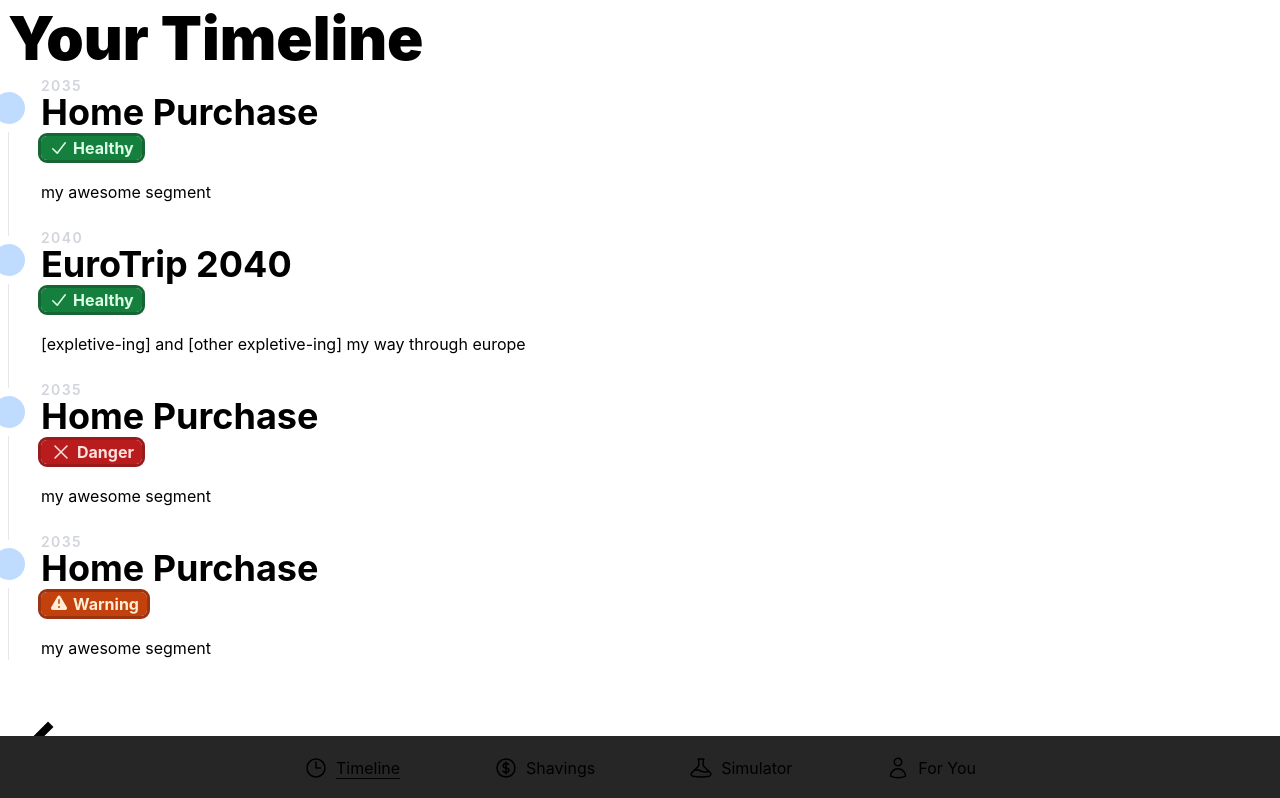
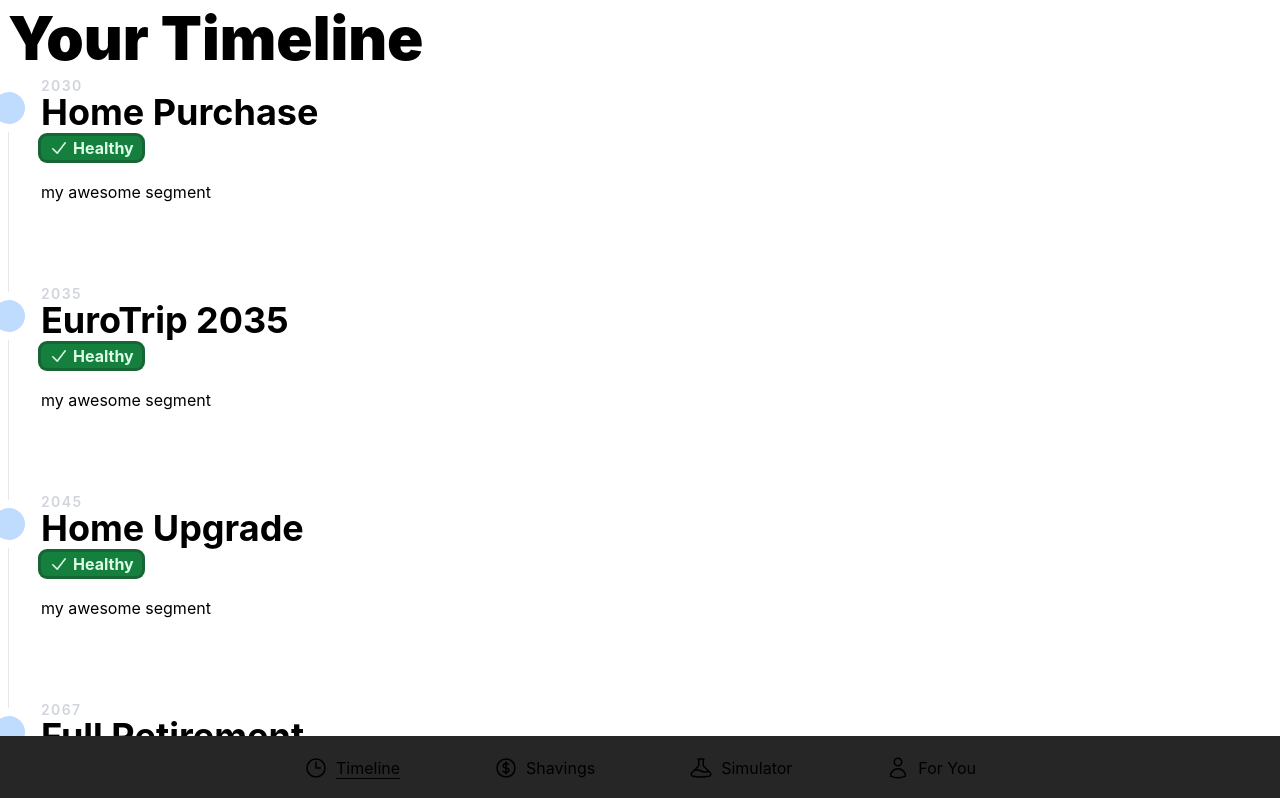
Before and after one commit to jacksonwelsh/hackdfw22, a Next.js app: page /timeline in a window 1280 px wide. Shown: the top 798 px of the page. Built offline with nearby package versions, Linux system fonts and the light colour scheme.

Commit message:
accept parameterized input for timeline

```diff
--- a/components/timeline/Badge.tsx
+++ b/components/timeline/Badge.tsx
@@ -7,13 +7,13 @@ const Badge: React.FC<BadgeProps> = ({ variant, children }) => {
   let classes;
   switch (variant) {
     case "ok":
-      classes = "bg-green-700 outline outline-green-800 text-green-100";
+      classes = "bg-green-700 ring ring-green-800 text-green-100";
       break;
     case "warn":
-      classes = "bg-orange-700 outline outline-orange-800 text-orange-100";
+      classes = "bg-orange-700 ring ring-orange-800 text-orange-100";
       break;
     case "danger":
-      classes = "bg-red-700 outline outline-red-800 text-red-100";
+      classes = "bg-red-700 ring ring-red-800 text-red-100";
   }
   return (
     <div
--- a/components/timeline/Segment.tsx
+++ b/components/timeline/Segment.tsx
@@ -16,9 +16,9 @@ const Segment: React.FC<SegmentProps> = ({
   status,
 }) => {
   return (
-    <li className="mb-10 ml-6">
+    <li className="mb-24 ml-6 h-screen md:h-auto snap-always snap-center">
       <span className="flex absolute -left-4 justify-center items-center w-8 h-8 bg-blue-200 rounded-full ring-8 ring-white dark:ring-gray-900 dark:bg-blue-900 text-blue-200 fill-current">
-        {icon}
+        <div className="h-5 w-5">{icon}</div>
       </span>
 
       <h2 className="mb-1 ml-2 mt-6 -translate-y-4">
--- a/package.json
+++ b/package.json
@@ -9,6 +9,7 @@
     "lint": "next lint"
   },
   "dependencies": {
+    "@heroicons/react": "^2.0.11",
     "autoprefixer": "^10.4.12",
     "next": "12.3.1",
     "react": "18.2.0",
--- a/pages/timeline.tsx
+++ b/pages/timeline.tsx
@@ -1,83 +1,88 @@
 import type { NextPage } from "next";
+import {
+  HomeIcon,
+  PaperAirplaneIcon,
+  BanknotesIcon,
+} from "@heroicons/react/24/solid";
+import Head from "next/head";
 import Link from "next/link";
 import Segment from "../components/timeline/Segment";
 
+type FinanceState = {
+  start: number;
+  growth: number;
+  year: number;
+  birthYear: number;
+};
+
+type Goal = {
+  title: string;
+  cost: number;
+  goalYear: number;
+  type: "goal" | "retirement";
+  icon: React.ReactNode;
+  description?: string;
+};
+
+const finances: FinanceState = {
+  start: 25_000,
+  growth: 0.06,
+  year: 2022,
+  birthYear: 2000,
+};
+
+const goals: Goal[] = [
+  {
+    title: "Home Purchase",
+    cost: 100_000,
+    goalYear: 2030,
+    type: "goal",
+    icon: <HomeIcon />,
+  },
+  {
+    title: "EuroTrip 2035",
+    cost: 5_000,
+    goalYear: 2035,
+    type: "goal",
+    icon: <PaperAirplaneIcon />,
+  },
+  {
+    title: "Home Upgrade",
+    cost: 200_000,
+    goalYear: 2045,
+    type: "goal",
+    icon: <HomeIcon />,
+  },
+  {
+    title: "Full Retirement",
+    cost: 4_000_000,
+    goalYear: 2067,
+    type: "retirement",
+    icon: <BanknotesIcon />,
+  },
+];
+
 const Timeline: NextPage = () => {
   return (
-    <main className="container mx-auto px-2">
+    <>
+      <Head>
+        <title>Timeline</title>
+      </Head>
+      <main className="container mx-auto px-2 snap-y snap-mandatory">
         <h1>Your Timeline</h1>
+
         <ol className="relative border-l border-gray-200 dark:border-gray-700 ml-4 sm:ml-0">
+          {goals.map(({ title, goalYear, cost, type, icon }, idx) => (
             <Segment
               status="ok"
-          title="Home Purchase"
-          year={2035}
-          icon={
-            <svg
-              xmlns="http://www.w3.org/2000/svg"
-              viewBox="0 0 24 24"
-              fill="currentColor"
-              className="w-5 h-5"
-            >
-              <path d="M11.47 3.84a.75.75 0 011.06 0l8.69 8.69a.75.75 0 101.06-1.06l-8.689-8.69a2.25 2.25 0 00-3.182 0l-8.69 8.69a.75.75 0 001.061 1.06l8.69-8.69z" />
-              <path d="M12 5.432l8.159 8.159c.03.03.06.058.091.086v6.198c0 1.035-.84 1.875-1.875 1.875H15a.75.75 0 01-.75-.75v-4.5a.75.75 0 00-.75-.75h-3a.75.75 0 00-.75.75V21a.75.75 0 01-.75.75H5.625a1.875 1.875 0 01-1.875-1.875v-6.198a2.29 2.29 0 00.091-.086L12 5.43z" />
-            </svg>
-          }
+              title={title}
+              year={goalYear}
+              icon={icon}
+              key={idx}
             >
               my awesome segment
             </Segment>
-        <Segment
-          status="ok"
-          title="EuroTrip 2040"
-          year={2040}
-          icon={
-            <svg
-              xmlns="http://www.w3.org/2000/svg"
-              viewBox="0 0 24 24"
-              fill="currentColor"
-              className="w-5 h-5"
-            >
-              <path d="M3.478 2.405a.75.75 0 00-.926.94l2.432 7.905H13.5a.75.75 0 010 1.5H4.984l-2.432 7.905a.75.75 0 00.926.94 60.519 60.519 0 0018.445-8.986.75.75 0 000-1.218A60.517 60.517 0 003.478 2.405z" />
-            </svg>
-          }
-        >
-          [expletive-ing] and [other expletive-ing] my way through europe
-        </Segment>
-        <Segment
-          status="danger"
-          title="Home Purchase"
-          year={2035}
-          icon={
-            <svg
-              xmlns="http://www.w3.org/2000/svg"
-              viewBox="0 0 24 24"
-              fill="currentColor"
-              className="w-6 h-6"
-            >
-              <path d="M11.47 3.84a.75.75 0 011.06 0l8.69 8.69a.75.75 0 101.06-1.06l-8.689-8.69a2.25 2.25 0 00-3.182 0l-8.69 8.69a.75.75 0 001.061 1.06l8.69-8.69z" />
-              <path d="M12 5.432l8.159 8.159c.03.03.06.058.091.086v6.198c0 1.035-.84 1.875-1.875 1.875H15a.75.75 0 01-.75-.75v-4.5a.75.75 0 00-.75-.75h-3a.75.75 0 00-.75.75V21a.75.75 0 01-.75.75H5.625a1.875 1.875 0 01-1.875-1.875v-6.198a2.29 2.29 0 00.091-.086L12 5.43z" />
-            </svg>
-          }
-        >
-          my awesome segment
-        </Segment>
-        <Segment
-          status="warn"
-          title="Home Purchase"
-          year={2035}
-          icon={
-            <svg
-              xmlns="http://www.w3.org/2000/svg"
-              viewBox="0 0 24 24"
-              fill="currentColor"
-              className="w-6 h-6"
-            >
-              <path d="M11.47 3.84a.75.75 0 011.06 0l8.69 8.69a.75.75 0 101.06-1.06l-8.689-8.69a2.25 2.25 0 00-3.182 0l-8.69 8.69a.75.75 0 001.061 1.06l8.69-8.69z" />
-              <path d="M12 5.432l8.159 8.159c.03.03.06.058.091.086v6.198c0 1.035-.84 1.875-1.875 1.875H15a.75.75 0 01-.75-.75v-4.5a.75.75 0 00-.75-.75h-3a.75.75 0 00-.75.75V21a.75.75 0 01-.75.75H5.625a1.875 1.875 0 01-1.875-1.875v-6.198a2.29 2.29 0 00.091-.086L12 5.43z" />
-            </svg>
-          }
-        >
-          my awesome segment
-        </Segment>
+          ))}
         </ol>
         <Link href={"/"}>
           <a className="text-8xl" href="/">
@@ -85,6 +90,7 @@ const Timeline: NextPage = () => {
           </a>
         </Link>
       </main>
+    </>
   );
 };
 
```
Also changed, not shown: 1 other file (tests, documents, lock files or other folders). Lines whose indentation alone changed are shown as unchanged.
